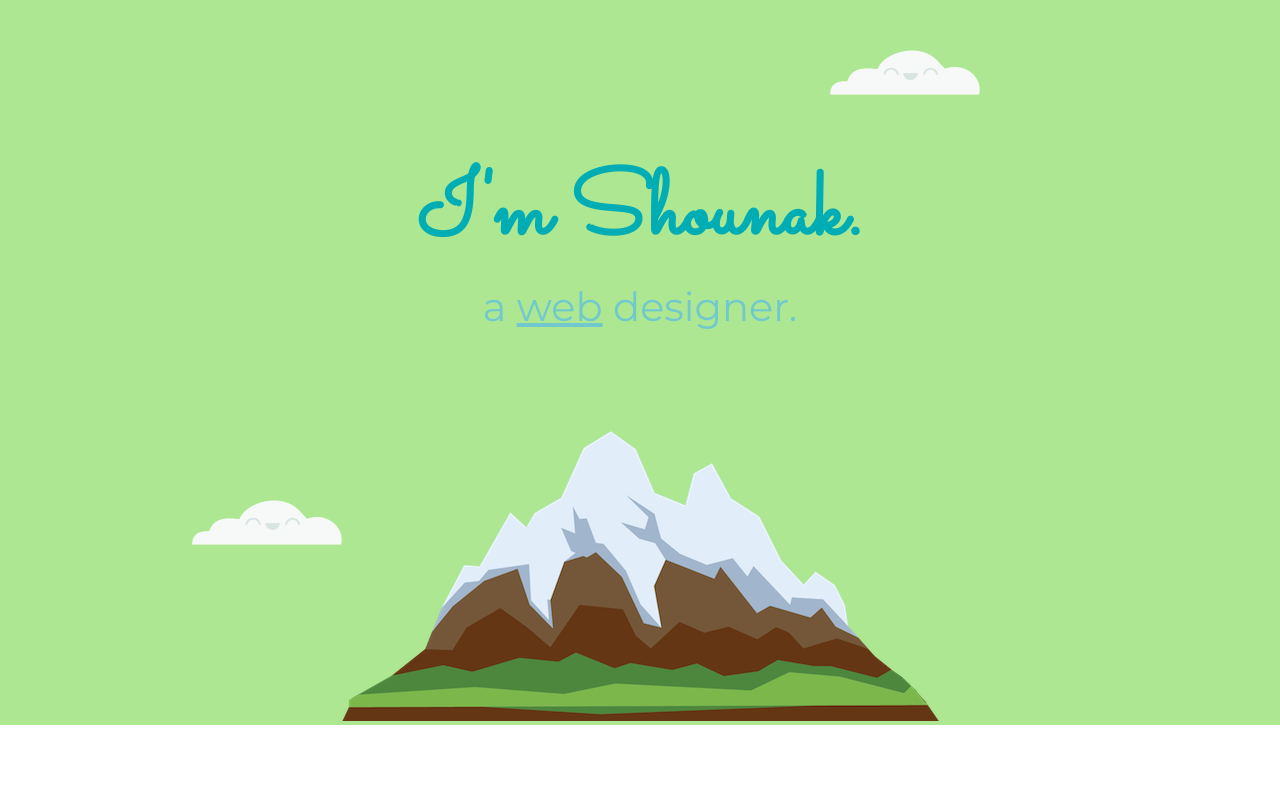
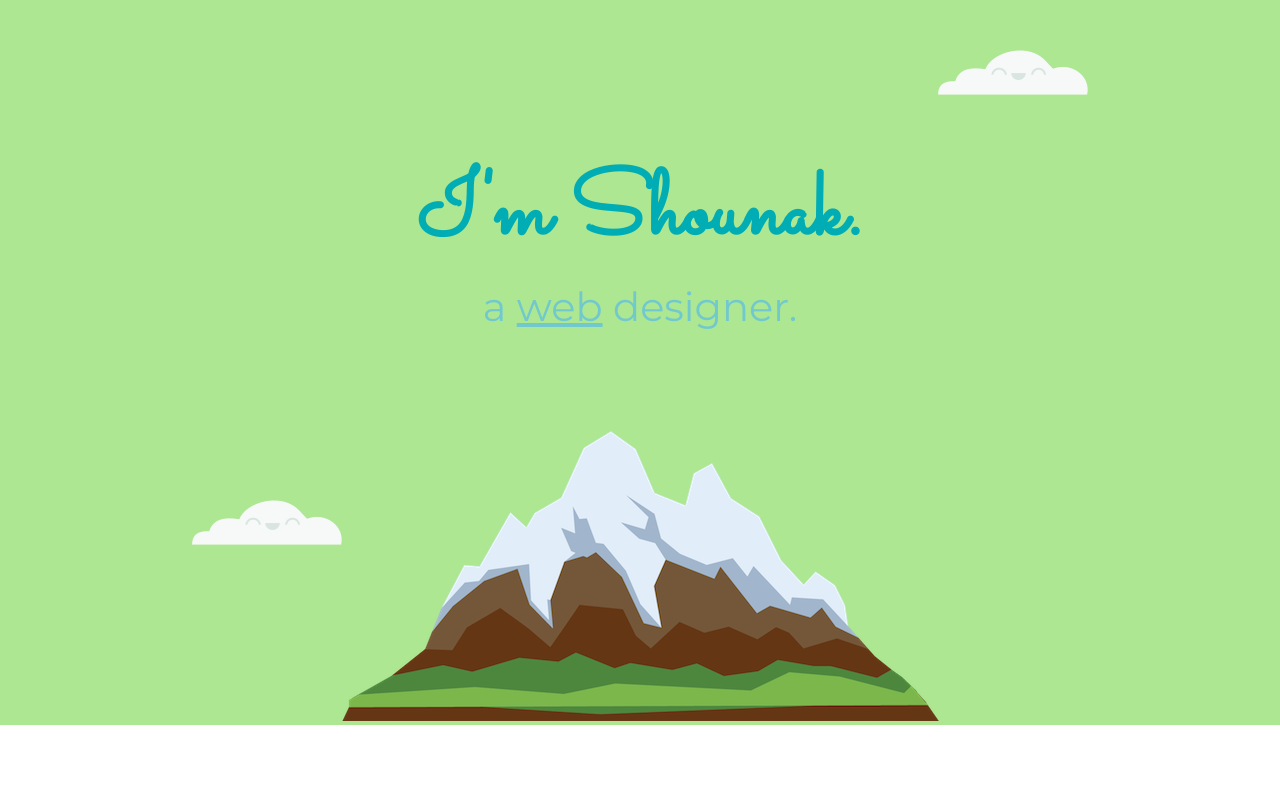
Before and after one commit to Shounak02/Resume, a plain HTML site: page index.html in a window 1280 px wide. Shown: the top 800 px of the page. Drawn offline with Linux system fonts and the light colour scheme.

Commit message:
updated cloud position

```diff
--- a/css/styles.css
+++ b/css/styles.css
@@ -49,7 +49,7 @@ p{
 .top-cloud{
   position: absolute;
   top:50px;
-  right:300px;;
+  right:15%;
 }
 .bottom-cloud{
   position: absolute;
```
